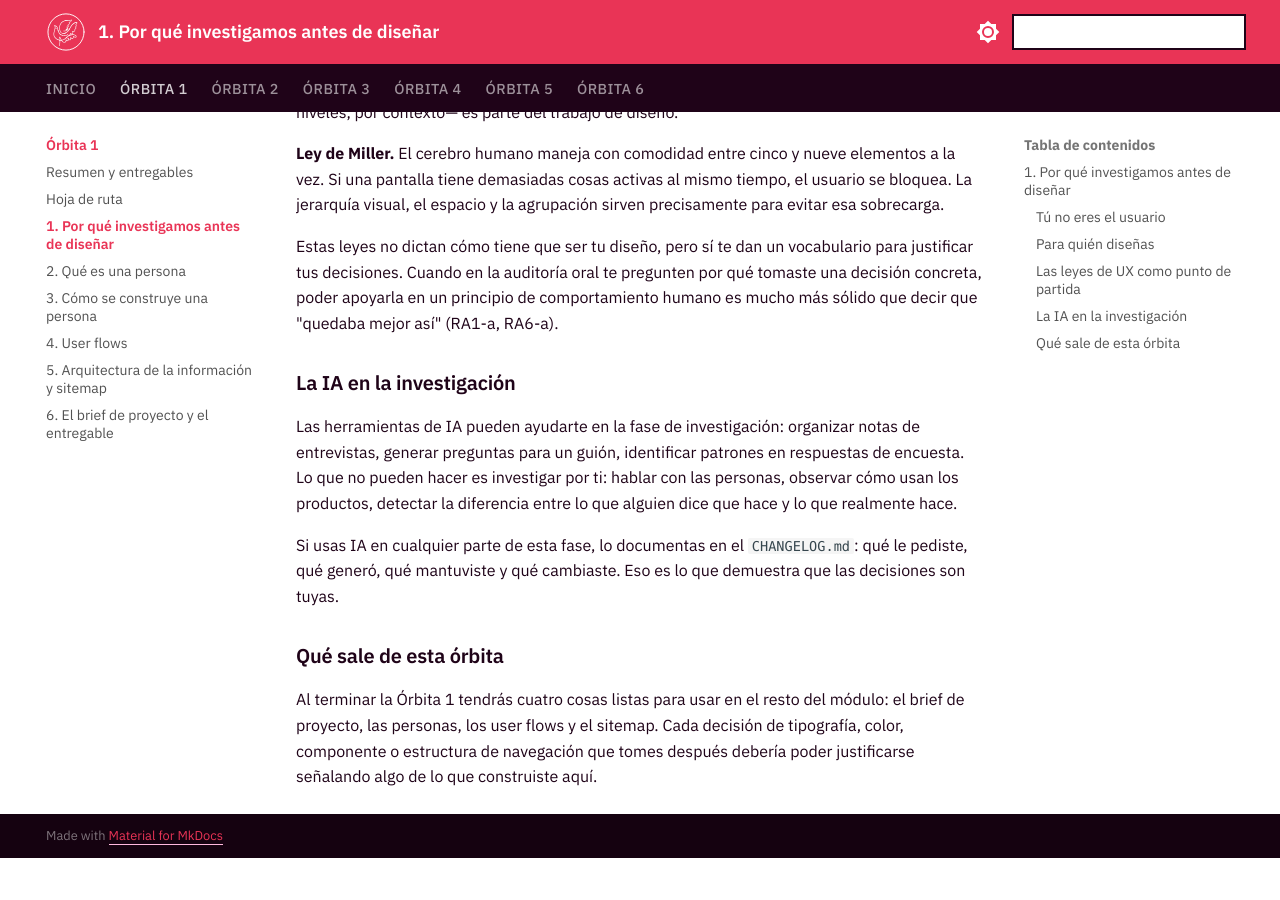
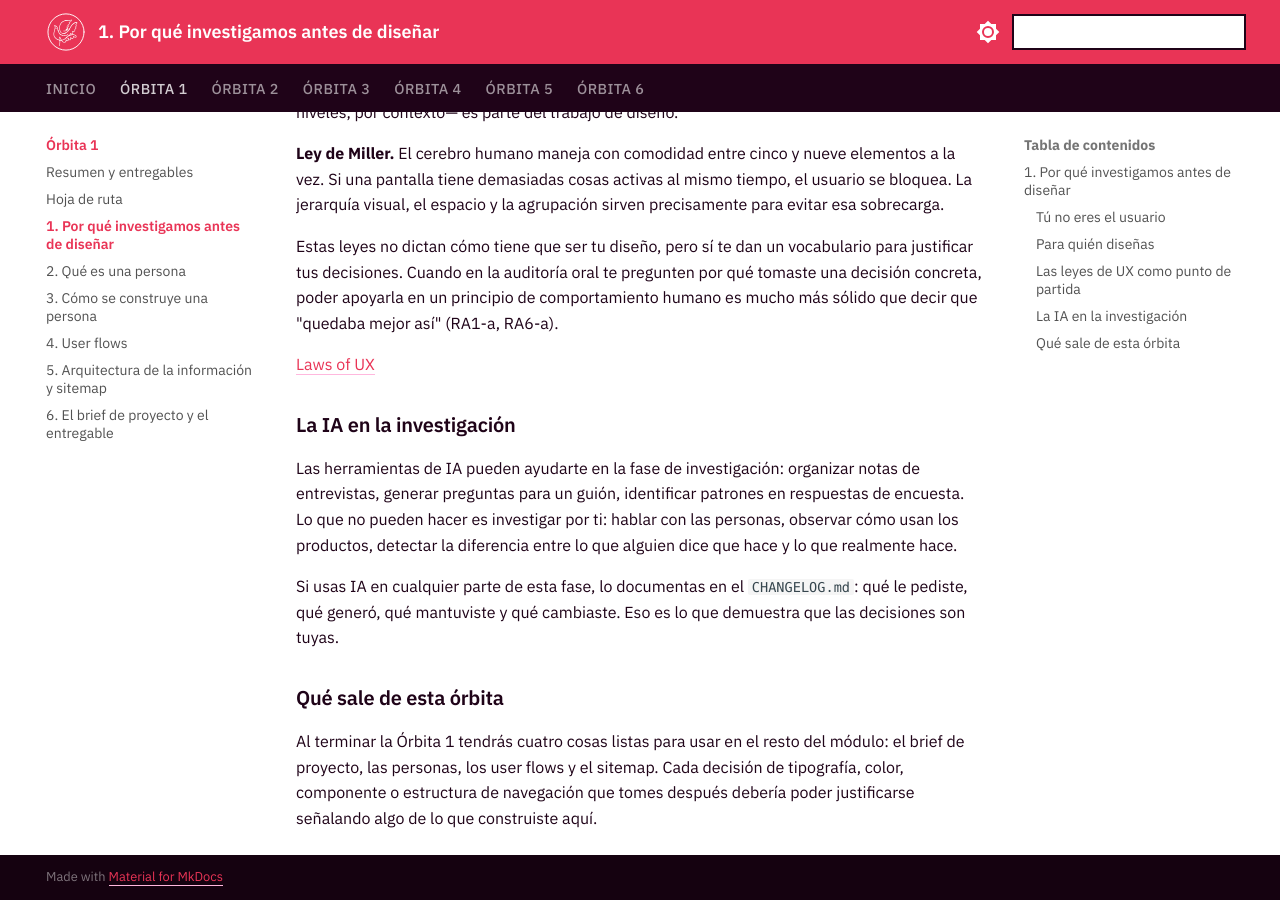
Before and after one commit to envasador/diseno-interfaces-web, an MkDocs documentation site: the page built from docs/orbitas/orbita1/01_por_que_investigamos.md, in a window 1280 px wide and 900 px high, scrolled down 1657 px. Built offline with MkDocs 1.6.1 and Material for MkDocs 9.7.7, drawn with Linux system fonts in a browser that asks for light colours; before the commit the page ends 2515 px from its top, so only the background shows below that.

Commit message:
Curso 2026 | 2027 - Nuevas órbitas.

```diff
--- a/docs/orbitas/orbita1/01_por_que_investigamos.md
+++ b/docs/orbitas/orbita1/01_por_que_investigamos.md
@@ -36,6 +36,9 @@ Antes de que empieces a investigar, hay un conjunto de principios sobre comporta
 
 Estas leyes no dictan cómo tiene que ser tu diseño, pero sí te dan un vocabulario para justificar tus decisiones. Cuando en la auditoría oral te pregunten por qué tomaste una decisión concreta, poder apoyarla en un principio de comportamiento humano es mucho más sólido que decir que "quedaba mejor así" (RA1-a, RA6-a).
 
+[Laws of UX](https://lawsofux.com/es/)
+
+
 ### La IA en la investigación
 
 Las herramientas de IA pueden ayudarte en la fase de investigación: organizar notas de entrevistas, generar preguntas para un guión, identificar patrones en respuestas de encuesta. Lo que no pueden hacer es investigar por ti: hablar con las personas, observar cómo usan los productos, detectar la diferencia entre lo que alguien dice que hace y lo que realmente hace.
```
